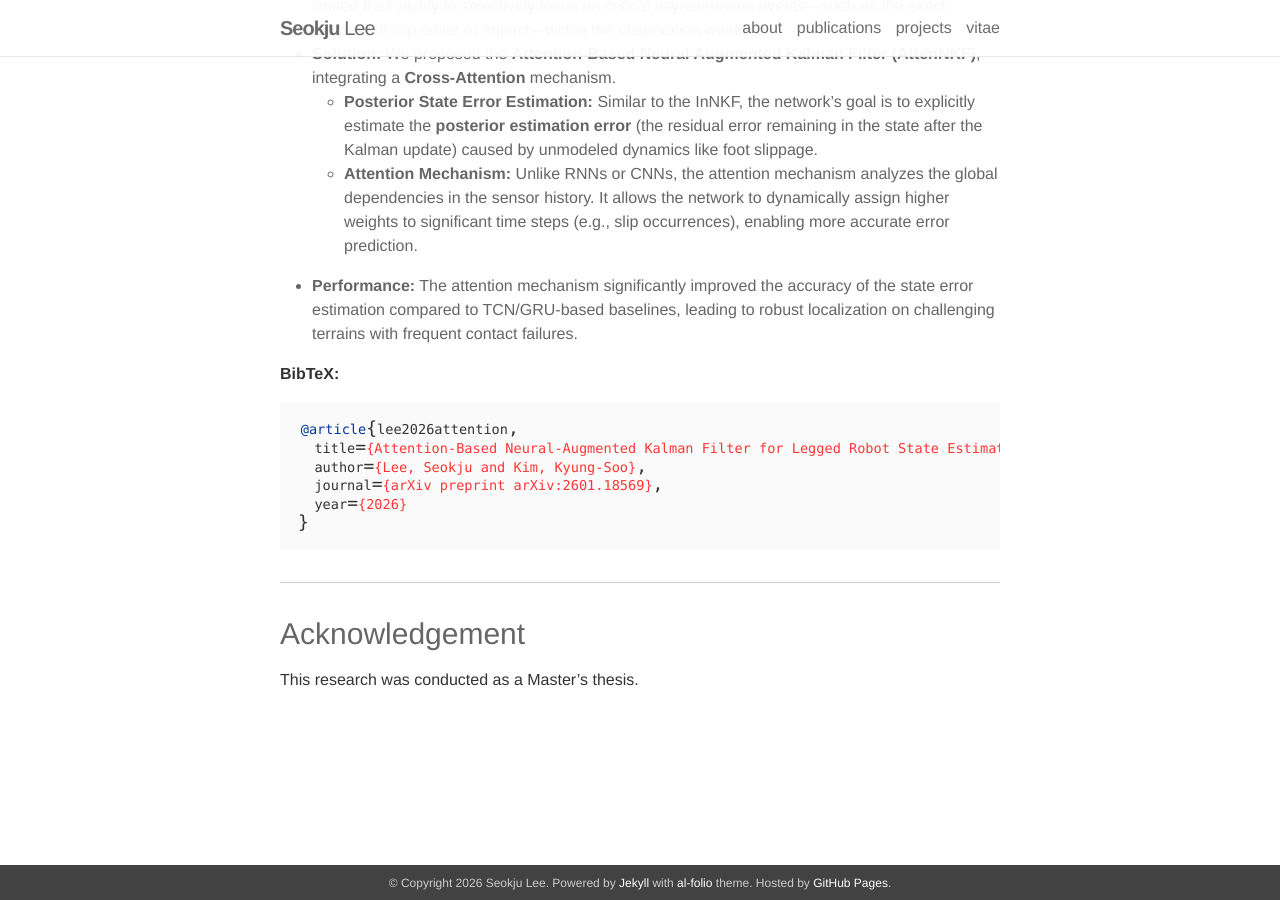
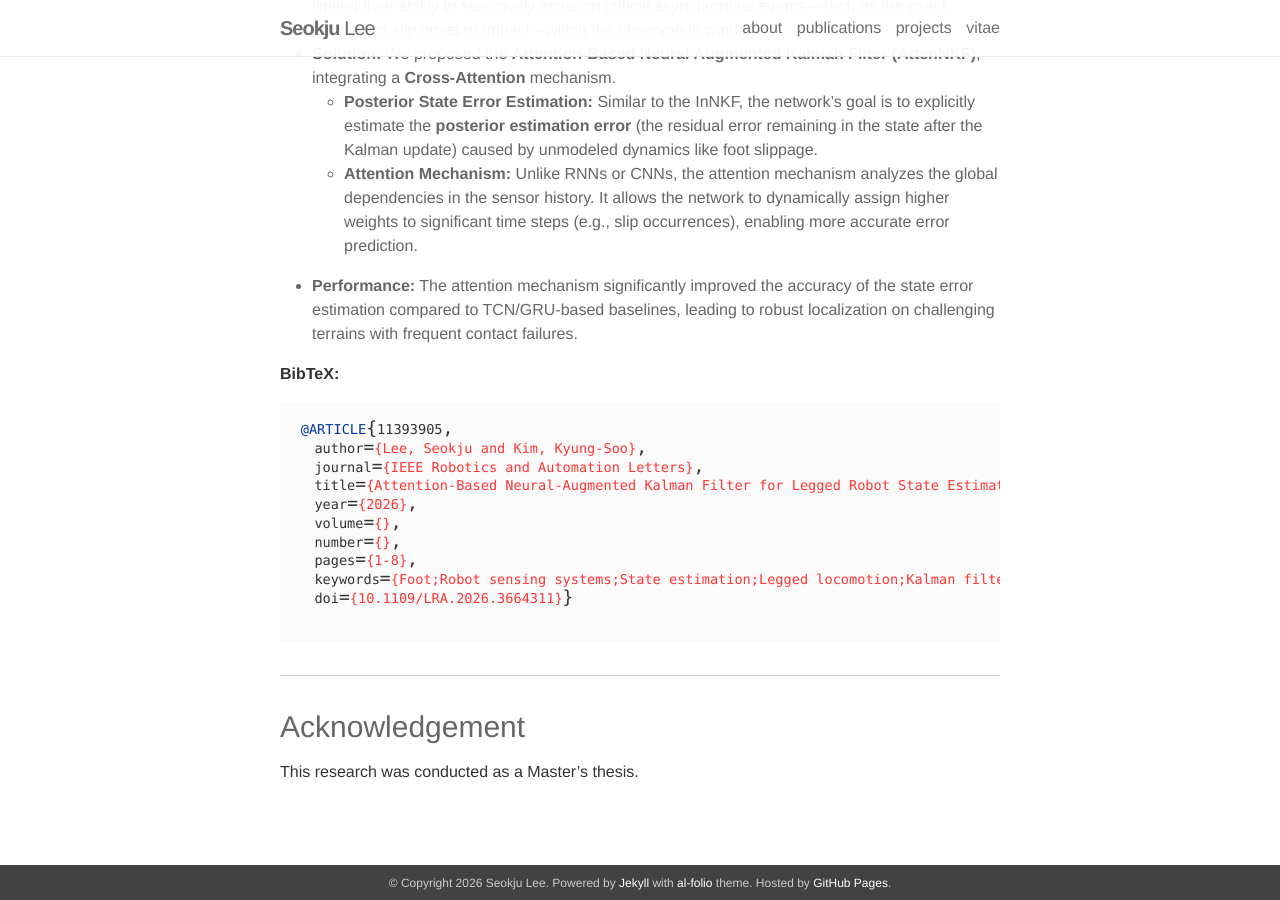
Before and after one commit to seokju-lee/seokju-lee.github.io, a Jekyll site: the page built from _projects/state_estimator.markdown, in a window 1280 px wide and 900 px high, scrolled down 2584 px. Built offline with Jekyll 4.4.1, drawn with Linux system fonts in a browser that asks for light colours; nearby versions of some CDN libraries.

Commit message:
update publication

````diff
--- a/_projects/state_estimator.markdown
+++ b/_projects/state_estimator.markdown
@@ -76,12 +76,17 @@ Following the previous research (InNKF), this study focuses on enhancing the per
 
 **BibTeX:**
 ```bibtex
-@article{lee2026attention,
+@ARTICLE{11393905,
+  author={Lee, Seokju and Kim, Kyung-Soo},
+  journal={IEEE Robotics and Automation Letters},
   title={Attention-Based Neural-Augmented Kalman Filter for Legged Robot State Estimation},
-  author={Lee, Seokju and Kim, Kyung-Soo},
-  journal={arXiv preprint arXiv:2601.18569},
-  year={2026}
-}
+  year={2026},
+  volume={},
+  number={},
+  pages={1-8},
+  keywords={Foot;Robot sensing systems;State estimation;Legged locomotion;Kalman filters;Kinematics;History;Noise;Correlation;Neural networks;Legged robots;proprioceptive state estimation;attention mechanisms},
+  doi={10.1109/LRA.2026.3664311}}
+
 ```
 
 ---
````
Also changed, not shown: 1 other file.
